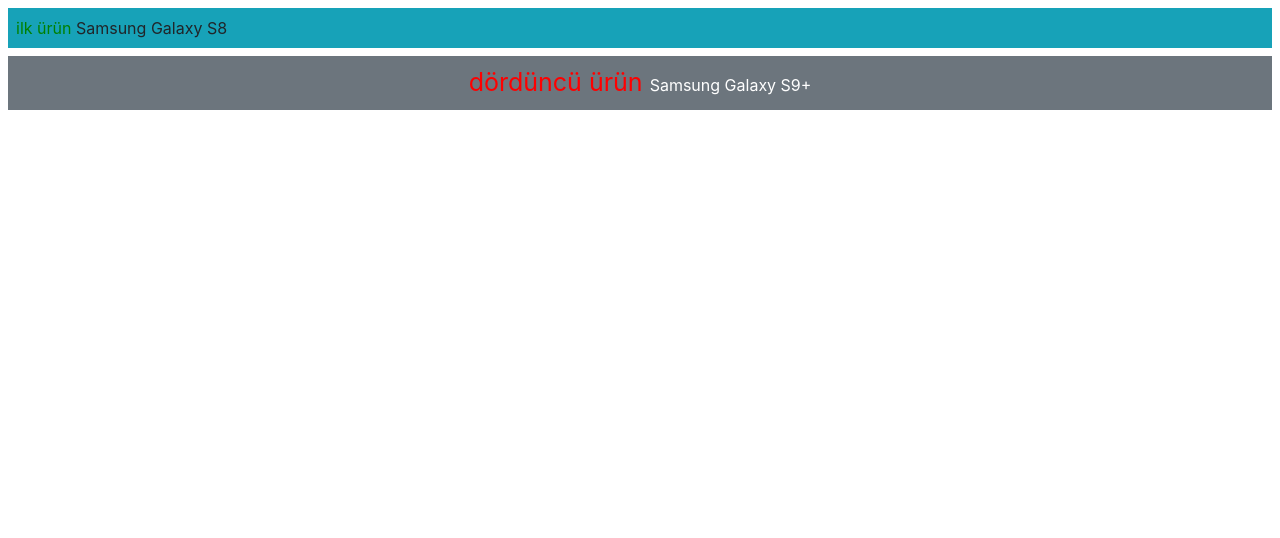
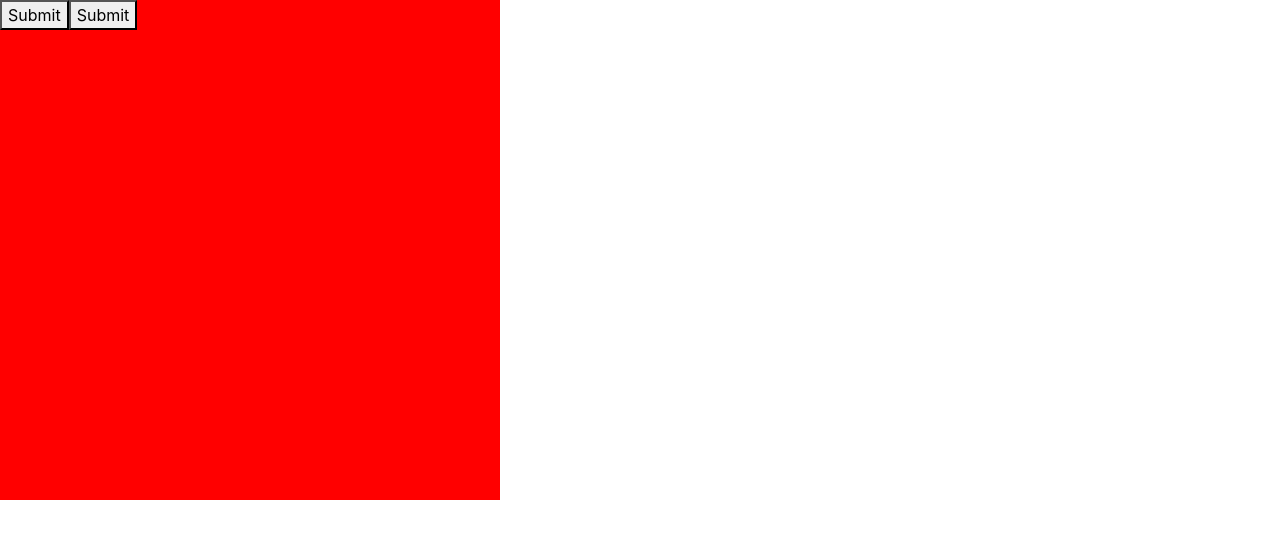
Before and after one commit to Arifdamar/Angular, an Angular app in the folder example/: page / in a window 1280 px wide. Shown: the top 538 px of the page. Built offline with nearby package versions, Linux system fonts and the light colour scheme.

Commit message:
Event binding

```diff
--- a/example/src/app/product.component.html
+++ b/example/src/app/product.component.html
@@ -1,8 +1,4 @@
-
-<div class="m-2 p-2" [ngClass]="getClassMap(1)">
-    <span [style.color]="color"> ilk ürün </span> {{ model.getProductById(1).name }}
+<div (click)="onDivClicked()" style="width: 500px; height: 500px; background-color: red">
+  <button name="btn1" (click)="onSubmit($event)">Submit</button>
+  <button name="btn1" (click)="onSubmit($event)">Submit</button>
 </div>
-
-<div class="m-2 p-2" [ngClass]="getClassMap(4)">
-    <span [ngStyle]="getStyles(4)"> dördüncü ürün </span> {{ model.getProductById(4).name }}
-</div>
--- a/example/src/app/product.component.ts
+++ b/example/src/app/product.component.ts
@@ -10,6 +10,16 @@
 export class ProductComponent {
     model: ProductRepository = new ProductRepository();
     disabled = true;
+
+    onSubmit($event){
+        $event.stopPropagation();
+        console.log("Button clicked!");
+        console.log($event);
+    }
+
+    onDivClicked(){
+        console.log("Div clicked!");
+    }
 
     getClasses(id: number): string {
         let product: Product = this.model.getProductById(id);
```
